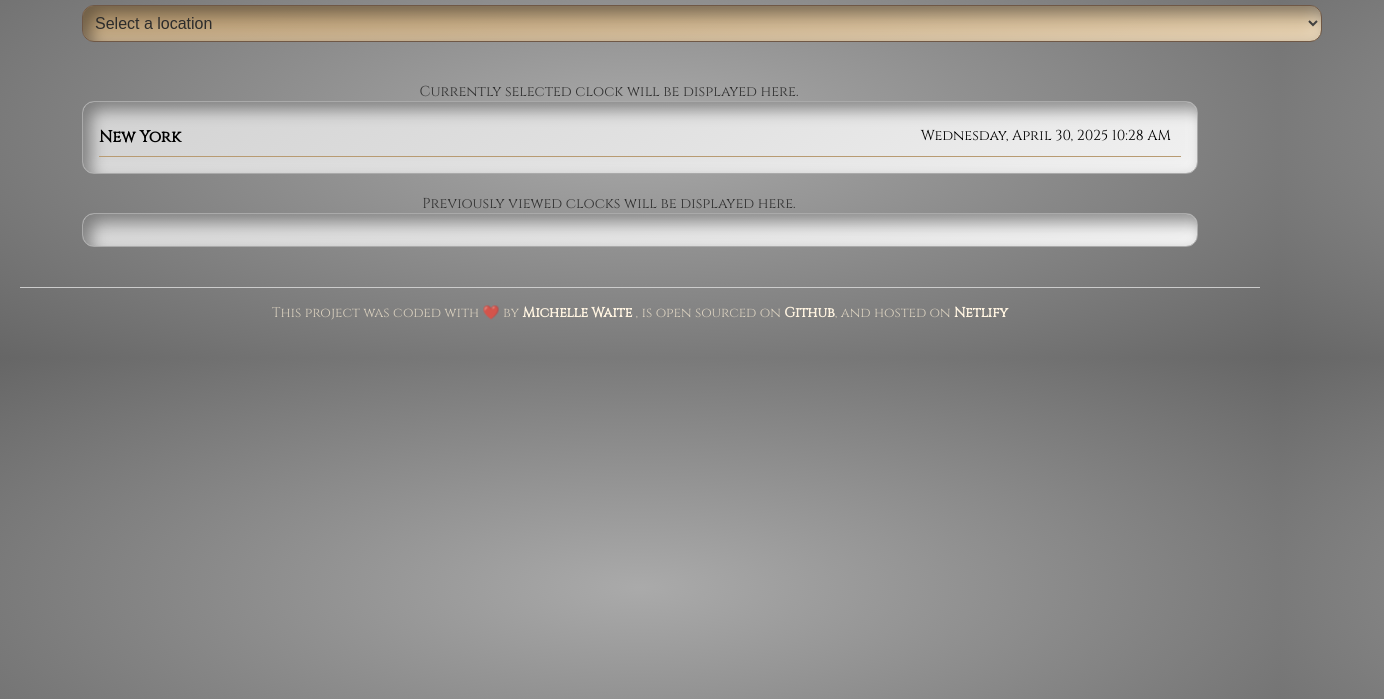
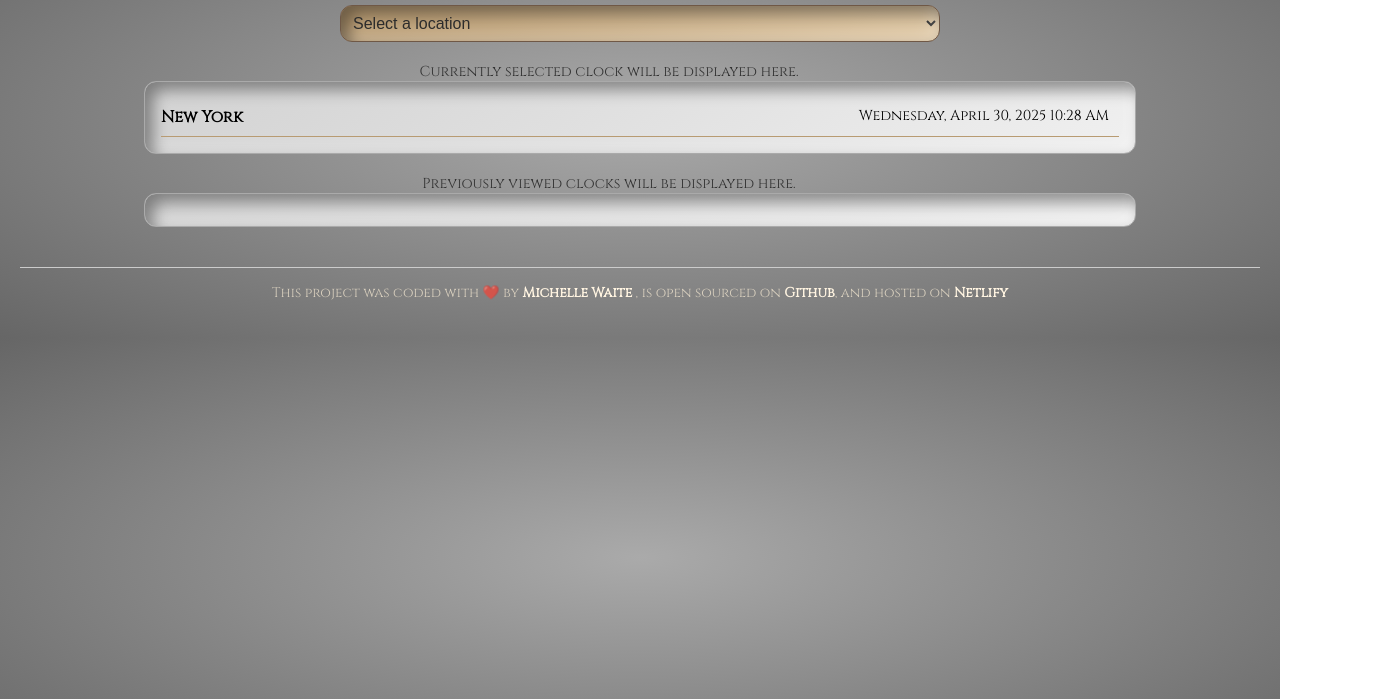
Before and after one commit to pharmermichelle/world-clock, a plain HTML site: page index.html in a window 1280 px wide. Shown: the part 101-800 px from the top of the page, 1384 px wide, since content can reach past the window. Drawn offline with nearby package versions, Linux system fonts and the light colour scheme; a script that the page names is missing.

Commit message:
Update style.css

```diff
--- a/src/style.css
+++ b/src/style.css
@@ -151,14 +151,6 @@ footer {
   }
 }
 
-h1,
-.clock-container,
-.clock-container-top,
-.city-select {
-  margin-left: 5%;
-  margin-right: 5%;
-}
-
 .clock-container,
 .clock-container-top {
   padding: 1rem;
@@ -172,7 +164,10 @@ span.ux {
 }
 
 .city-select {
+  display: block;
   width: 100%;
+  max-width: 600px; /* or however wide you'd like it at most */
+  margin: 0 auto 20px auto; /* center it horizontally */
   font-size: 1rem;
   padding: 0.5rem;
 }
```
